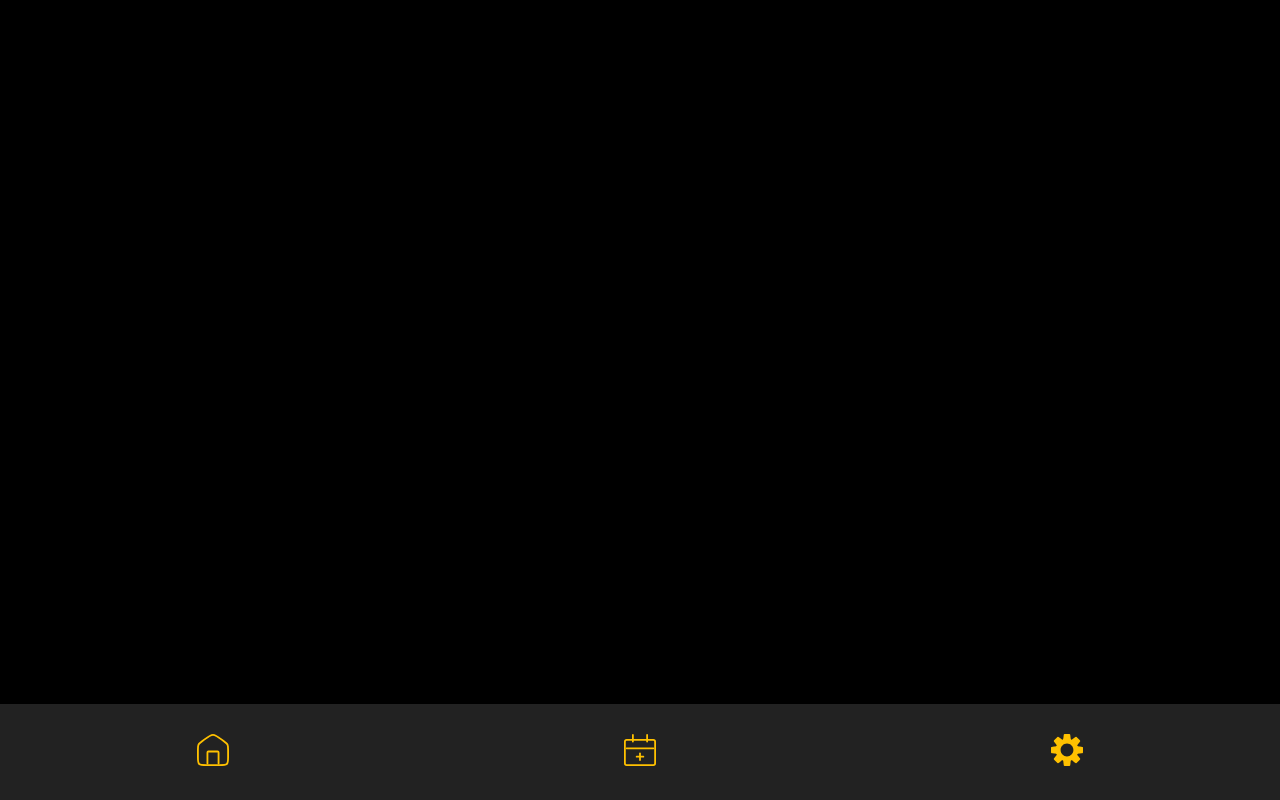
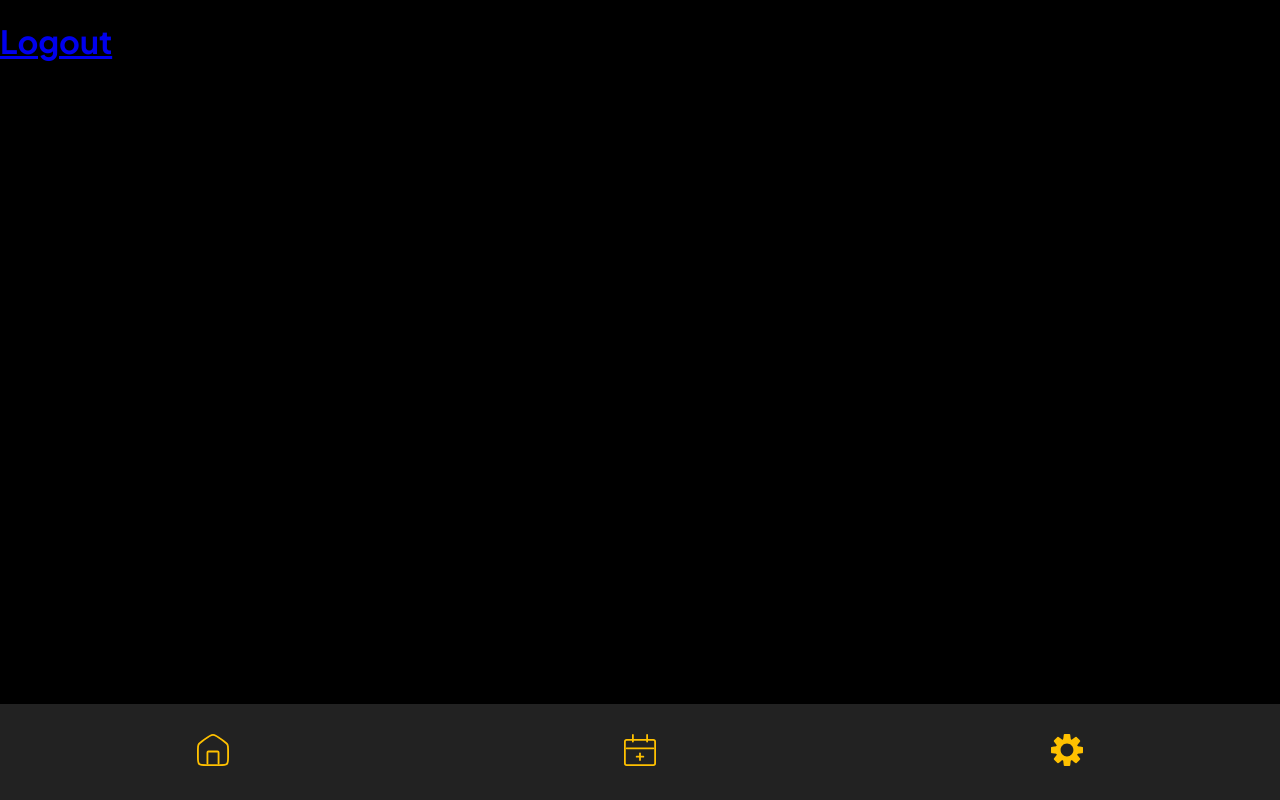
Before and after one commit to gustavobraga1001/operarios-react, a React (Vite) app: page /settings in a window 1280 px wide. Built offline with nearby package versions, Linux system fonts and the light colour scheme.

Commit message:
button logout (so leva para tela de login)

```diff
--- a/src/pages/Settings/Settings.jsx
+++ b/src/pages/Settings/Settings.jsx
@@ -1,9 +1,13 @@
 import React from "react";
 import Footer from "../../components/Footer/Footer";
+import { Link } from "react-router-dom";
 
 const Settings = () => {
   return (
     <div>
+      <Link to={"/"}>
+        <h1>Logout</h1>
+      </Link>
       <Footer />
     </div>
   );
```
